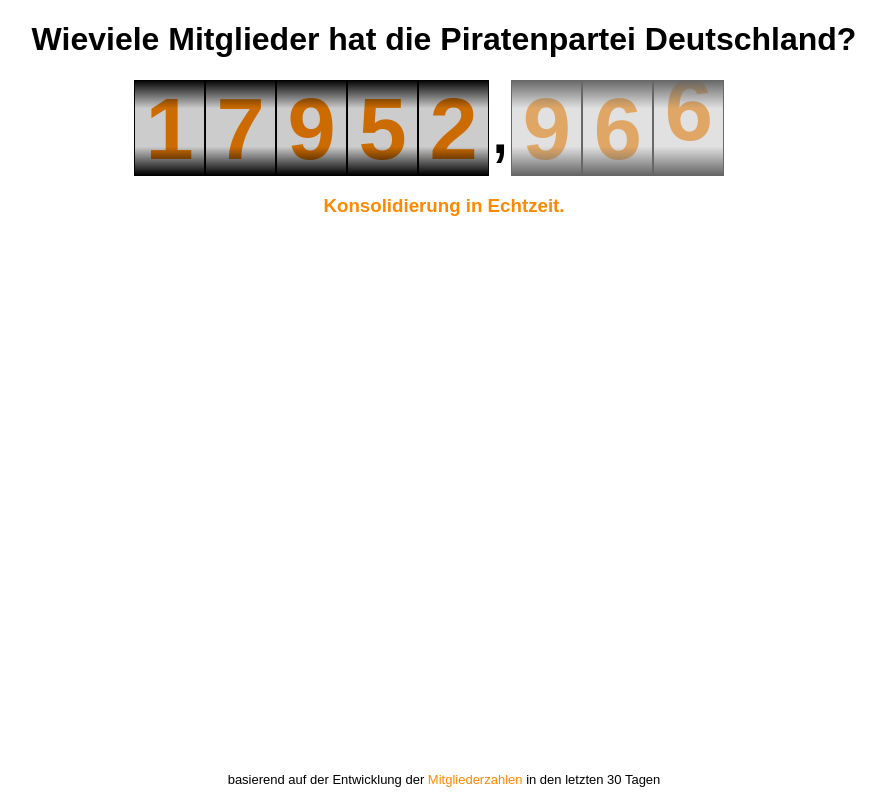
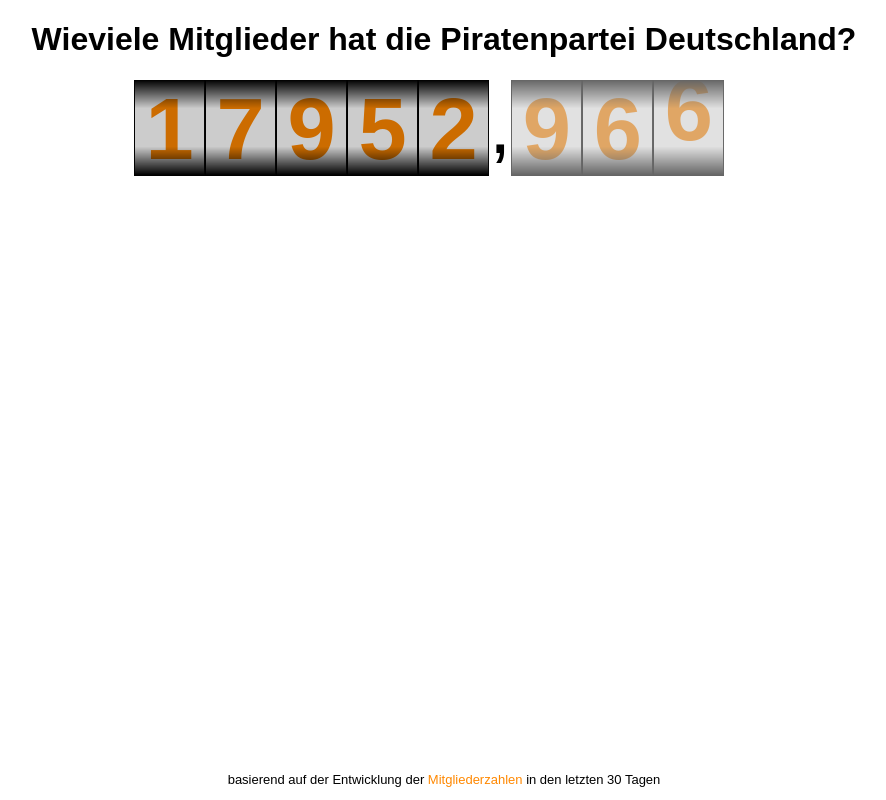
Before and after one commit to Piratenreste/piratenreste.github.io, a plain HTML site: page index.html in a window 1280 px wide. Shown: the whole page, without its empty margins (196-1082 px from the left). Drawn offline with Linux system fonts and the light colour scheme; a script that the page names is missing.

Commit message:
Konsolidiere!

```diff
--- a/index.html
+++ b/index.html
@@ -29,7 +29,6 @@
    <div class="num"><span class="zero">0</span><br>1<br>2<br>3<br>4<br>5<br>6<br>7<br>8<br>9<br><span class="zero">0</span></div>
   </div>
  </div>
- <h3><a href="http://blog.uxp.de/">Konsolidierung in Echtzeit.</a></h3>
  <div id="charts">
   <div class="chartspacer"></div>
   <div id="trendholder"><div id="trend"></div><div id="control"></div></div>
```
